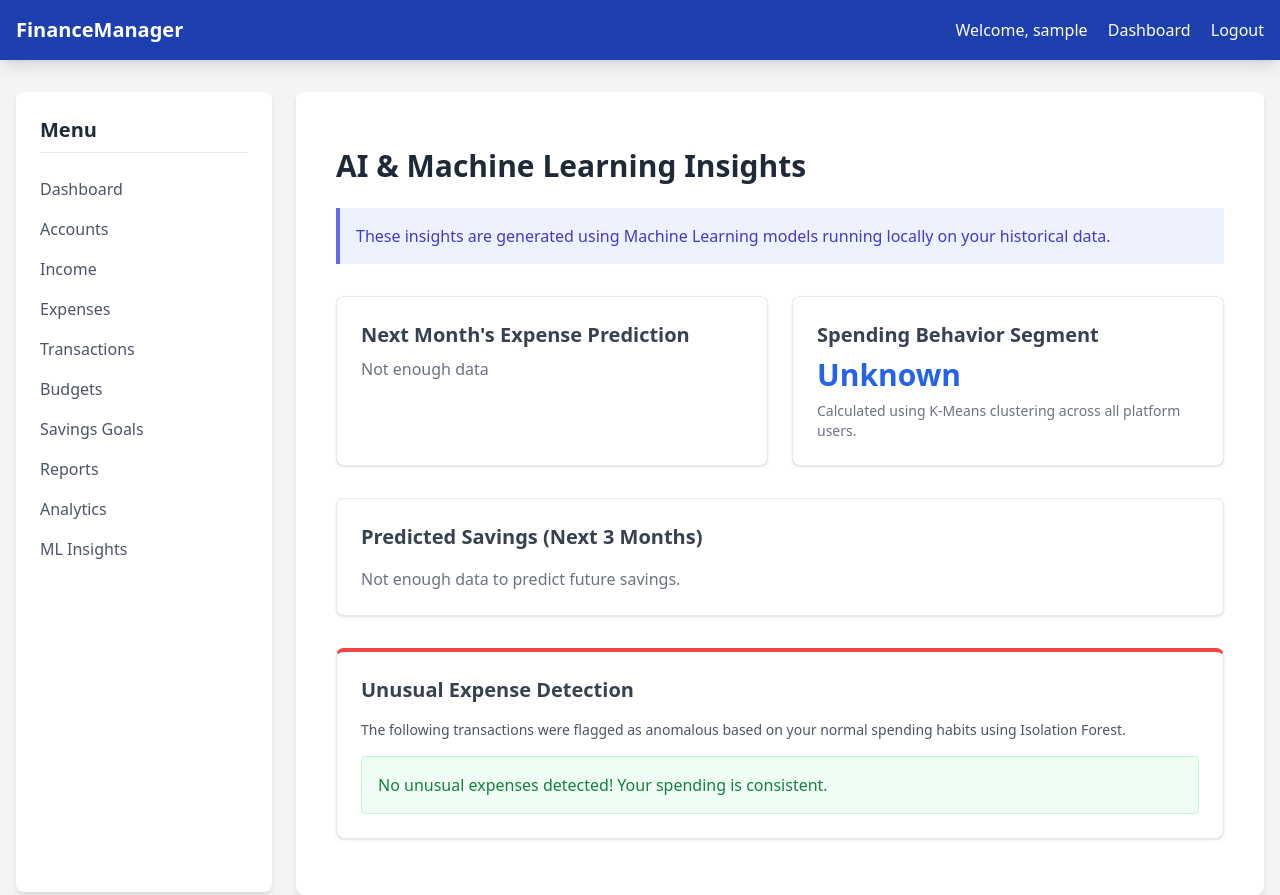
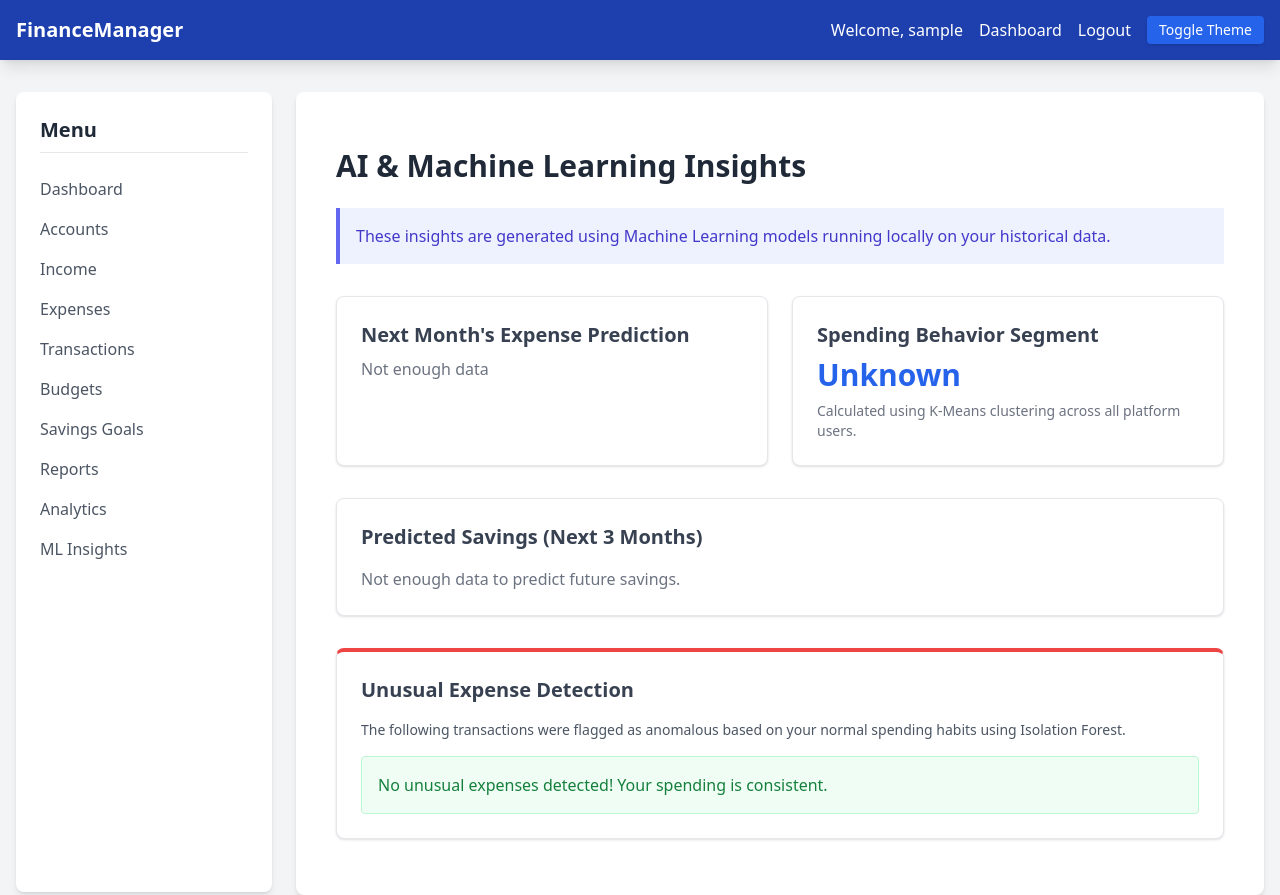
Before and after one commit to Saikiran-12345/finance_management_system, a Django app: page /ml/ in a window 1280 px wide. Run offline with Django 4.2, Linux system fonts and the light colour scheme; the visitor is signed in with stand-in values (Sample User, id 1); data that the repository does not hold is empty; some libraries are stand-ins or nearby versions.

Commit message:
feat: implement dark mode toggle in navigation bar

```diff
--- a/templates/base.html
+++ b/templates/base.html
@@ -13,15 +13,18 @@
     <nav class="bg-blue-800 p-4 shadow-lg">
         <div class="container mx-auto flex justify-between items-center text-white">
             <a class="font-bold text-xl" href="/">FinanceManager</a>
-            <div>
+            <div class="flex items-center">
                 {% if user.is_authenticated %}
                     <span class="mr-4">Welcome, {{ user.username }}</span>
                     <a href="{% url 'dashboard' %}" class="hover:text-blue-200 mr-4">Dashboard</a>
-                    <a href="{% url 'logout' %}" class="hover:text-blue-200">Logout</a>
+                    <a href="{% url 'logout' %}" class="hover:text-blue-200 mr-4">Logout</a>
                 {% else %}
                     <a href="{% url 'login' %}" class="hover:text-blue-200 mr-4">Login</a>
-                    <a href="{% url 'register' %}" class="hover:text-blue-200">Register</a>
+                    <a href="{% url 'register' %}" class="hover:text-blue-200 mr-4">Register</a>
                 {% endif %}
+                <button onclick="document.body.classList.toggle('dark'); document.body.classList.toggle('bg-gray-900'); document.body.classList.toggle('text-white');" class="bg-blue-600 hover:bg-blue-500 text-white px-3 py-1 rounded shadow text-sm">
+                    Toggle Theme
+                </button>
             </div>
         </div>
     </nav>
@@ -38,7 +41,7 @@
                 <li><a href="{% url 'budgets:budget-list' %}" class="text-gray-600 hover:text-blue-600 transition-colors">Budgets</a></li>
                 <li><a href="{% url 'savings:savingsgoal-list' %}" class="text-gray-600 hover:text-blue-600 transition-colors">Savings Goals</a></li>
                 <li><a href="{% url 'reports' %}" class="text-gray-600 hover:text-blue-600 transition-colors">Reports</a></li>
-                <li><a href="{% url 'analytics' %}" class="text-gray-600 hover:text-blue-600 transition-colors">Analytics</a></li>
+                <li><a href="{% url 'analytics-dashboard' %}" class="text-gray-600 hover:text-blue-600 transition-colors">Analytics</a></li>
                 <li><a href="{% url 'ml_insights' %}" class="text-gray-600 hover:text-blue-600 transition-colors">ML Insights</a></li>
             </ul>
         </aside>
```
